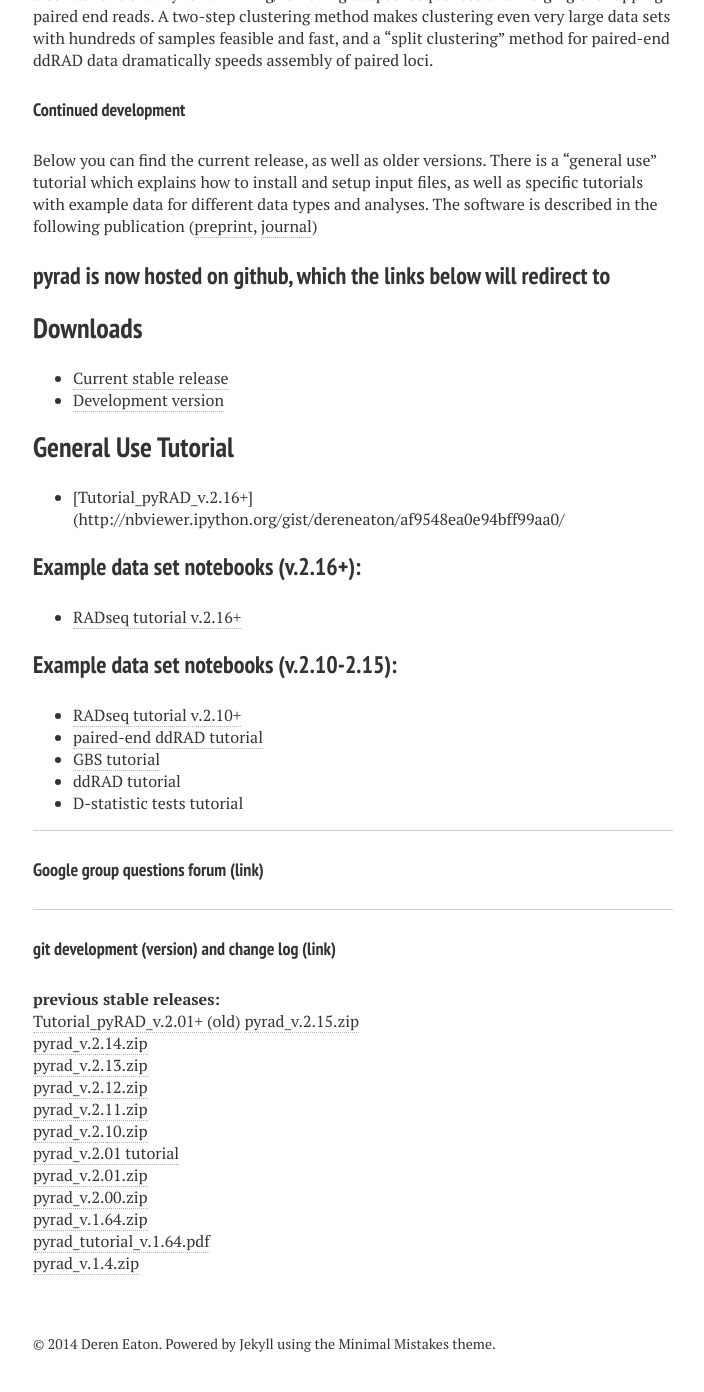
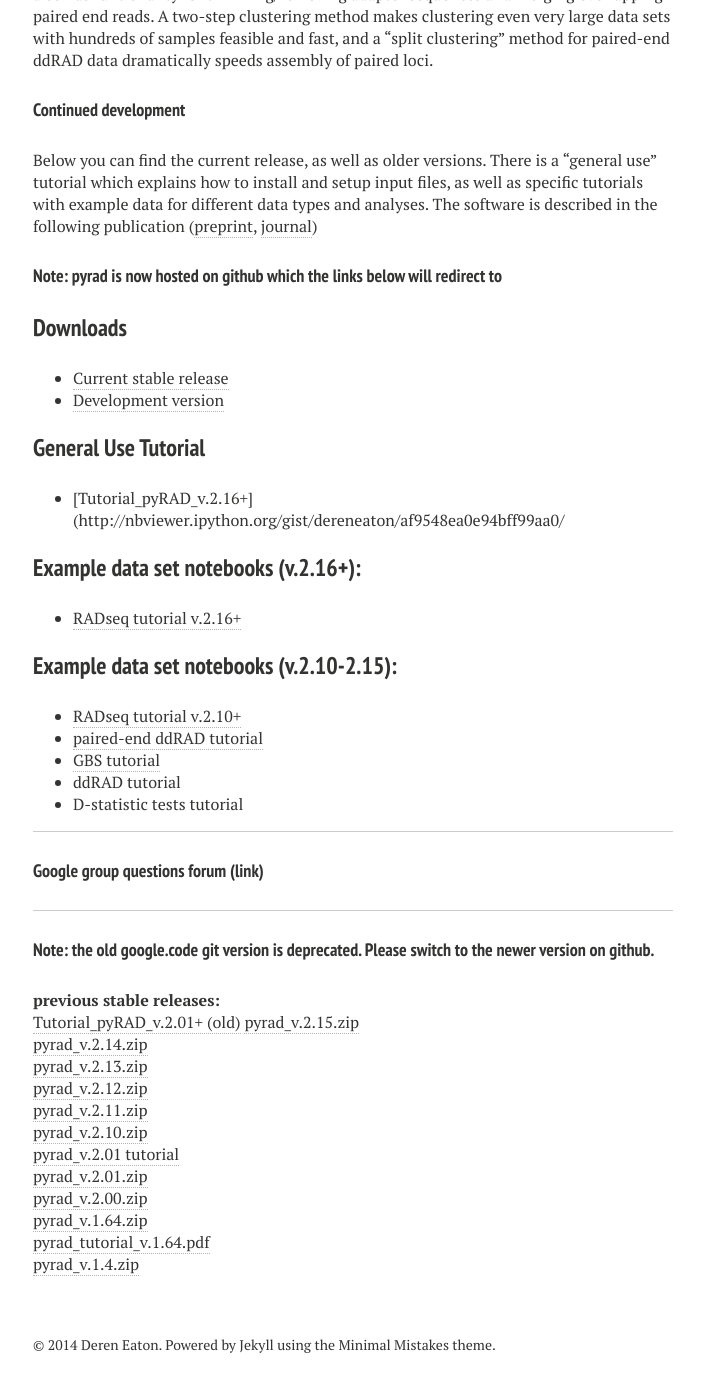
Before and after one commit to dereneaton/dereneaton.github.io, a Jekyll site: the page built from pyrad.md, in a window 1280 px wide and 1400 px high, scrolled down 717 px. Shown: the top 1392 px of the window, without its empty margins (287-991 px from the left). Built offline with Jekyll 4.4.1, drawn with Linux system fonts in a browser that asks for light colours; Markdown is read by kramdown in place of the engine named in the settings.

Commit message:
pyrad.md

```diff
--- a/pyrad.md
+++ b/pyrad.md
@@ -24,14 +24,14 @@
 #### Continued development
 Below you can find the current release, as well as older versions. There is a “general use” tutorial which explains how to install and setup input files, as well as specific tutorials with example data for different data types and analyses. The software is described in the following publication ([preprint](http://biorxiv.org/content/early/2013/12/03/001081), [journal](http://bioinformatics.oxfordjournals.org/content/early/2014/03/20/bioinformatics.btu121 ))
 
-### pyrad is now hosted on github, which the links below will redirect to
+#### Note: pyrad is now hosted on github which the links below will redirect to
 
-## Downloads
+### Downloads
 
 +  [Current stable release](https://github.com/dereneaton/pyrad/releases)
 +  [Development version](https://github.com/dereneaton/pyrad/)
 
-## General Use Tutorial
+### General Use Tutorial
 +  [Tutorial\_pyRAD\_v.2.16+](http://nbviewer.ipython.org/gist/dereneaton/af9548ea0e94bff99aa0/
 
 ### Example data set notebooks (v.2.16+):
@@ -50,7 +50,7 @@
 
 ---------------------------
 
-#### git development ([version](https://code.google.com/p/pyrad/)) and change log ([link](https://code.google.com/p/pyrad/source/list))
+#### Note: the old google.code git version is deprecated. Please switch to the newer version on github.
 
 __previous stable releases:__
 [Tutorial\_pyRAD\_v.2.01+ (old)](/tutorial/pyrad_v.2.1/)
```
